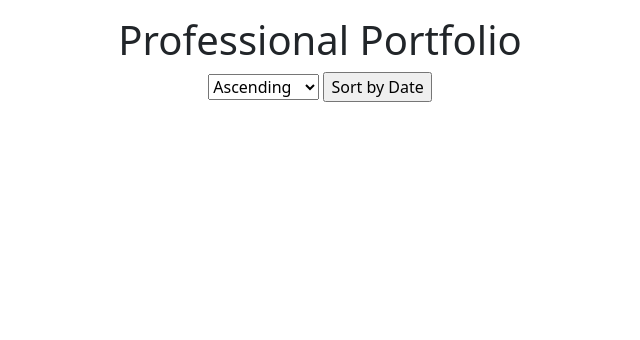
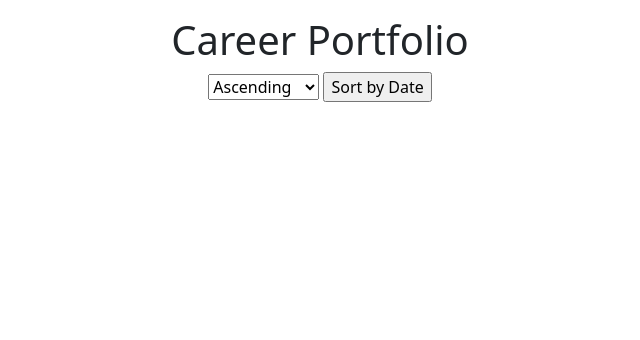
Before and after one commit to Matthew-Robinson-UK/Flask-Portfolio, a Flask app: page / in a window 1280 px wide. Shown: the part 80-420 px from the top of the page, without its empty margins (320-960 px from the left). Run offline with Flask 2, Linux system fonts and the light colour scheme; data that the repository does not hold is empty.

Commit message:
Title update

```diff
--- a/blog/templates/home.html
+++ b/blog/templates/home.html
@@ -1,6 +1,6 @@
 {% extends "layout.html" %}
 {% block content %}
-<h1>Professional Portfolio</h1>
+<h1>Career Portfolio</h1>
 <form method="POST" action="">
     {{ order_form.csrf_token }}
 <p> {{ order_form.sort }}
```
